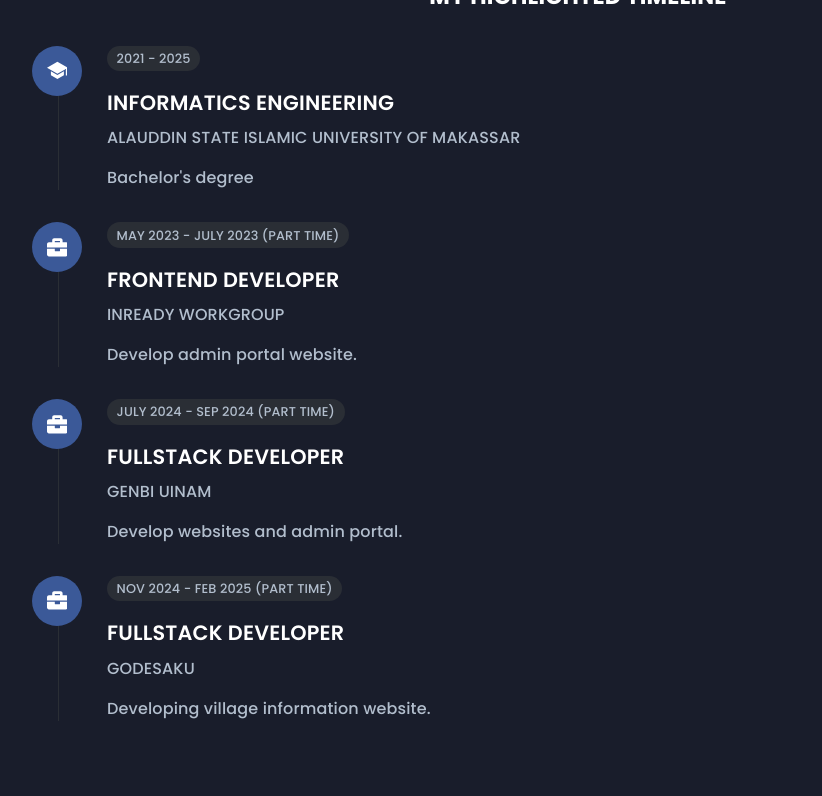
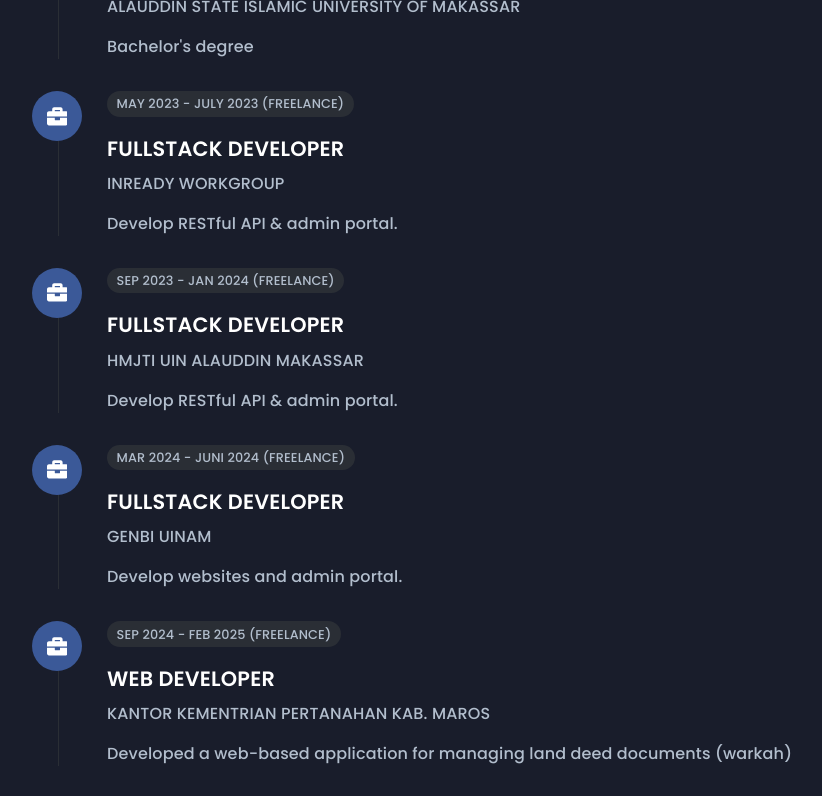
Before and after one commit to amrul07/portofolio-fullstack, a Next.js app: page /about in a window 1280 px wide. Shown: the part 1320-2116 px from the top of the page, without its empty margins (62-884 px from the left). Built offline with nearby package versions, Linux system fonts and the light colour scheme.

Commit message:
first commit

```diff
--- a/src/app/about/page.jsx
+++ b/src/app/about/page.jsx
@@ -74,7 +74,7 @@
                   >
                     INFORMATION
                   </Poppins>
-                  <Description text="I have interested in programming since 2017. I have some experience developing backend, websites, and mobile apps. I have completed several projects in several big companies." />
+                  <Description text="I have interested in programming since 2021. I have some experience developing backend and frontend websites. I have completed several projects in several companies." />
                   <a
                     href="/cv/amrul.pdf"
                     download="Amrul_Ahsanullah_CV.pdf"
--- a/src/app/page.js
+++ b/src/app/page.js
@@ -113,7 +113,7 @@
               >
                 <Description
                   text={
-                    "I'm a Developer, I love to build beautiful and functional websites and apps. I'm able to communicate well, able to work in team or individually, fast learner, and like challenges."
+                    "I'm a Developer, I love to build functional websites. I'm able to communicate well, able to work in team or individually, fast learner, and like challenges."
                   }
                 />
               </motion.div>
--- a/src/values/Constant.jsx
+++ b/src/values/Constant.jsx
@@ -5,7 +5,7 @@
 import { RiMailOpenFill } from "react-icons/ri";
 import { IoSchoolSharp } from "react-icons/io5";
 import { FaGlobe } from "react-icons/fa";
-import Foto from "@/assets/amrul.jpg"
+import Foto from "@/assets/amrul.jpg";
 import { IoLocationSharp } from "react-icons/io5";
 import { MdEmail } from "react-icons/md";
 import { FaGraduationCap } from "react-icons/fa6";
@@ -34,11 +34,11 @@
     icon: <FaBriefcase />,
     router: "/portofolio",
   },
-  {
-    id: 4,
-    icon: <GiAchievement />,
-    router: "/awards",
-  },
+  // {
+  //   id: 4,
+  //   icon: <GiAchievement />,
+  //   router: "/awards",
+  // },
   {
     id: 5,
     icon: <RiMailOpenFill />,
@@ -48,17 +48,17 @@
 
 export const Information = [
   { id: 1, title: "20+", description: "PROJECTS COMPLETED" },
-  { id: 2, title: "3+", description: "YEARS OF EXPERIENCE" },
-  { id: 3, title: "6+", description: "COMP. I'VE WORKED" },
+  { id: 2, title: "2+", description: "YEARS OF EXPERIENCE" },
+  // { id: 3, title: "6+", description: "COMP. I'VE WORKED" },
 ];
 
 export const Skills = [
-  { id: 1, name: "HTML/HTML5", value: "95" },
-  { id: 2, name: "CSS/CSS3", value: "95" },
-  { id: 3, name: "JAVASCRIPT", value: "90" },
+  { id: 1, name: "HTML/HTML5", value: "90" },
+  { id: 2, name: "CSS/CSS3", value: "90" },
+  { id: 3, name: "JAVASCRIPT", value: "85" },
   { id: 4, name: "REACT JS", value: "85" },
   { id: 5, name: "NEXT JS", value: "85" },
-  { id: 6, name: "LARAVEL", value: "90" },
+  { id: 6, name: "LARAVEL", value: "85" },
 ];
 
 export const Timeline = [
@@ -72,25 +72,42 @@
   },
   {
     id: 2,
-    nama: "FRONTEND DEVELOPER",
-    date: "MAY 2023 - JULY 2023 (PART TIME)",
+    nama: "FULLSTACK DEVELOPER",
+    date: "MAY 2023 - JULY 2023 (FREELANCE)",
     tempat: "INREADY WORKGROUP",
-    jobdesk: "Develop admin portal website.",
+    jobdesk: "Develop RESTful API & admin portal.",
     icon: FaBriefcase,
   },
   {
     id: 3,
     nama: "FULLSTACK DEVELOPER",
-    date: "JULY 2024 - SEP 2024 (PART TIME)",
+    date: "SEP 2023 - JAN 2024 (FREELANCE)",
+    tempat: "HMJTI UIN ALAUDDIN MAKASSAR",
+    jobdesk: "Develop RESTful API & admin portal.",
+    icon: FaBriefcase,
+  },
+  {
+    id: 4,
+    nama: "FULLSTACK DEVELOPER",
+    date: "MAR 2024 - JUNI 2024 (FREELANCE)",
     tempat: "GENBI UINAM",
     jobdesk: "Develop websites and admin portal.",
     icon: FaBriefcase,
   },
   {
-    id: 4,
+    id: 5,
+    nama: "WEB DEVELOPER",
+    date: "SEP 2024 - FEB 2025 (FREELANCE)",
+    tempat: "KANTOR KEMENTRIAN PERTANAHAN KAB. MAROS",
+    jobdesk:
+      "Developed a web-based application for managing land deed documents (warkah)",
+    icon: FaBriefcase,
+  },
+  {
+    id: 6,
     nama: "FULLSTACK DEVELOPER",
     date: "NOV 2024 - FEB 2025 (PART TIME)",
-    tempat: "GODESAKU",
+    tempat: "GODESAKU - PT. HANAN MEDIA SOLUTION",
     jobdesk: "Developing village information website.",
     icon: FaBriefcase,
   },
@@ -104,7 +121,7 @@
     teknologi: "React.js",
     image: Foto,
     icon: FaGlobe,
-    link: 'https://nextjs.org/docs/app/getting-started/linking-and-navigating'
+    link: "https://nextjs.org/docs/app/getting-started/linking-and-navigating",
   },
   {
     id: 2,
@@ -113,7 +130,7 @@
     teknologi: "React.js,Material UI",
     image: Foto,
     icon: FaGlobe,
-    link: '/about'
+    link: "/about",
   },
   {
     id: 3,
@@ -122,7 +139,7 @@
     teknologi: "Next.js, Material UI",
     image: Foto,
     icon: FaGlobe,
-    link: '/awards'
+    link: "/awards",
   },
   {
     id: 4,
@@ -131,7 +148,7 @@
     teknologi: "Next.js,Material UI",
     image: Foto,
     icon: FaGlobe,
-    link: '/contact'
+    link: "/contact",
   },
   {
     id: 5,
@@ -140,7 +157,7 @@
     teknologi: "React.js",
     image: Foto,
     icon: FaGlobe,
-    link: '/'
+    link: "/",
   },
   {
     id: 6,
@@ -149,27 +166,78 @@
     teknologi: "React.js,Material UI",
     image: Foto,
     icon: FaGlobe,
-    link: '/about'
+    link: "/about",
   },
 ];
 
-
 export const AwardsCard = [
-  {id:1,image: Foto,nama: "1st - Science Olympic in Geoscience",deskripsi: "Bulukumba District Education Authorities - Senior High School Science Olympic"},
-  {id:2,image: Foto,nama: "Winner - IDCamp Developer Challenge 2022",deskripsi: "Indosat Ooredoo Hutchison - Recover Faster and Rise Stronger with Technology"},
-  {id:3,image: Foto,nama: "Winner - IDCamp Developer Challenge 2020",deskripsi: "Indosat Ooredoo Hutchison - Fight the Spread of COVID-19 with Innovation"},
-  {id:4,image: Foto,nama: "Winner - Baparekraf Digital Challenge",deskripsi: "Ministry of Tourism and Creative Economy of the Republic of Indonesia - Create Solutions for a Better Indonesia"},
-]
+  {
+    id: 1,
+    image: Foto,
+    nama: "1st - Science Olympic in Geoscience",
+    deskripsi:
+      "Bulukumba District Education Authorities - Senior High School Science Olympic",
+  },
+  {
+    id: 2,
+    image: Foto,
+    nama: "Winner - IDCamp Developer Challenge 2022",
+    deskripsi:
+      "Indosat Ooredoo Hutchison - Recover Faster and Rise Stronger with Technology",
+  },
+  {
+    id: 3,
+    image: Foto,
+    nama: "Winner - IDCamp Developer Challenge 2020",
+    deskripsi:
+      "Indosat Ooredoo Hutchison - Fight the Spread of COVID-19 with Innovation",
+  },
+  {
+    id: 4,
+    image: Foto,
+    nama: "Winner - Baparekraf Digital Challenge",
+    deskripsi:
+      "Ministry of Tourism and Creative Economy of the Republic of Indonesia - Create Solutions for a Better Indonesia",
+  },
+];
 
 export const ContactList = [
-  {id:1,icon: IoLocationSharp,title: "Location", deskripsi: "Gowa,Indonesia"},
-  {id:2,icon: MdEmail,title: "Email", deskripsi: "amrulahsanullah.aa@gmail.com"},
-  {id:3,icon: FaGraduationCap,title: "Education", deskripsi: "UIN Alauddin Makassar, Indonesia"},
-  {id:4,icon: FaGlobeAfrica,title: "Languages", deskripsi: "Bahasa Indonesia"},
-]
+  {
+    id: 1,
+    icon: IoLocationSharp,
+    title: "Location",
+    deskripsi: "Gowa,Indonesia",
+  },
+  {
+    id: 2,
+    icon: MdEmail,
+    title: "Email",
+    deskripsi: "amrulahsanullah.aa@gmail.com",
+  },
+  {
+    id: 3,
+    icon: FaGraduationCap,
+    title: "Education",
+    deskripsi: "UIN Alauddin Makassar, Indonesia",
+  },
+  {
+    id: 4,
+    icon: FaGlobeAfrica,
+    title: "Languages",
+    deskripsi: "Bahasa Indonesia",
+  },
+];
 
 export const ContactIcon = [
-  {id:1,icon: AiFillInstagram,link: "https://www.instagram.com/amrulahsanullah07/"},
-  {id:2,icon: FaGithub,link: "https://github.com/amrul07"},
-  {id:3,icon: FaYoutube,link: "https://www.youtube.com/@amrulahsanullah7083"},
-]
+  {
+    id: 1,
+    icon: AiFillInstagram,
+    link: "https://www.instagram.com/amrulahsanullah07/",
+  },
+  { id: 2, icon: FaGithub, link: "https://github.com/amrul07" },
+  {
+    id: 3,
+    icon: FaYoutube,
+    link: "https://www.youtube.com/@amrulahsanullah7083",
+  },
+];
```
Also changed, not shown: 1 other file (tests, documents, lock files or other folders).
